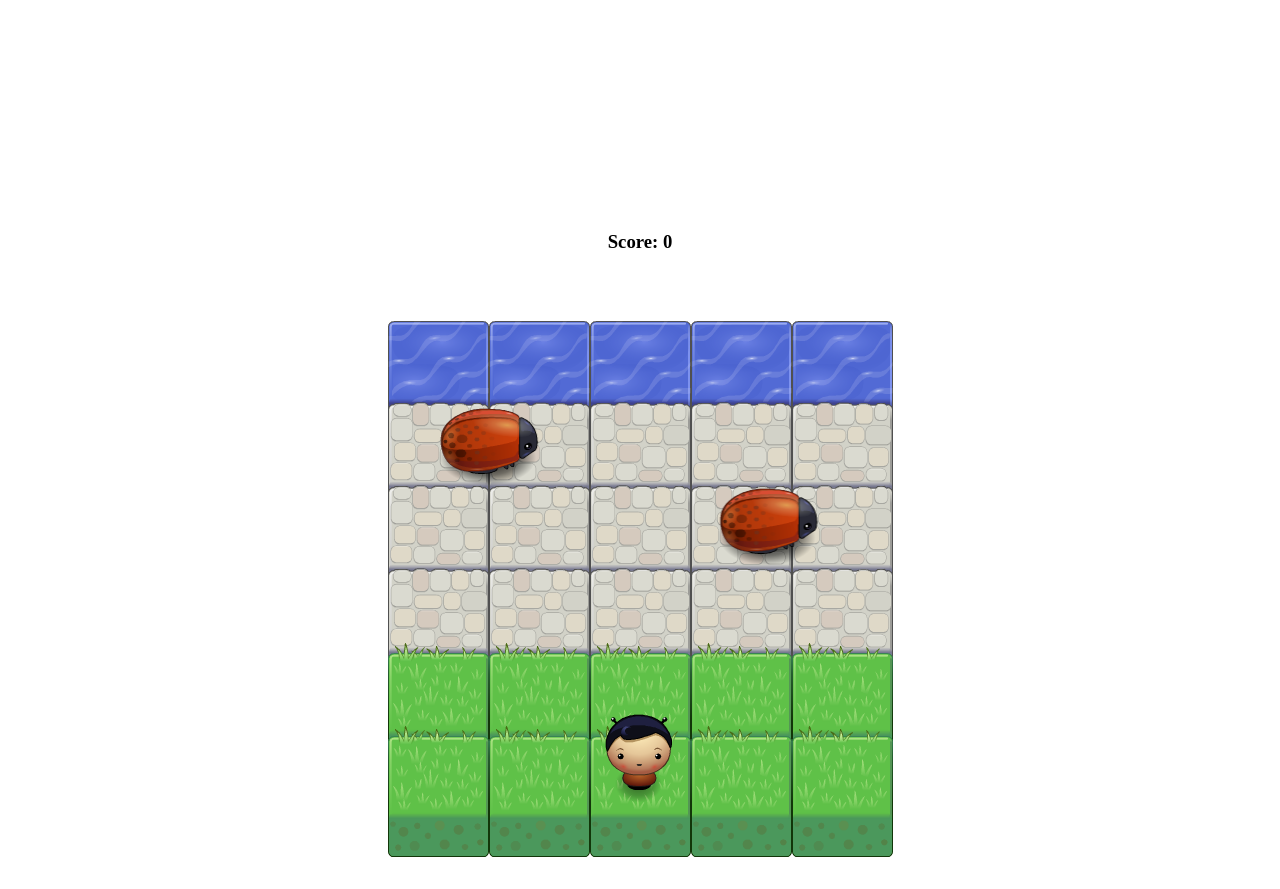
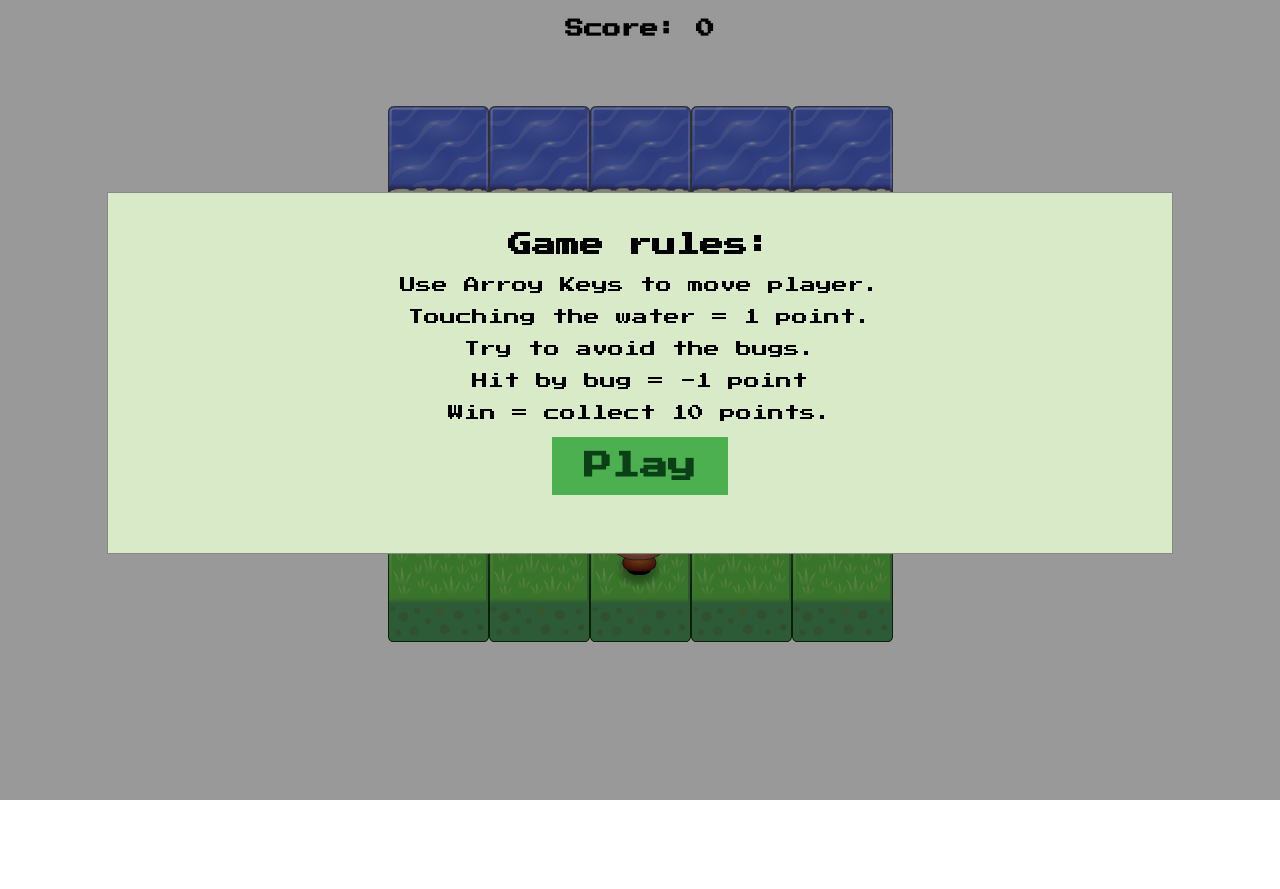
Before and after one commit to endgament/arcade-game, a plain HTML site: page index.html in a window 1280 px wide. After the commit the page ends 800 px from the top, so only its background shows below. Drawn offline with Linux system fonts and the light colour scheme.

Commit message:
Adding start modal

```diff
--- a/css/style.css
+++ b/css/style.css
@@ -1,3 +1,47 @@
 body {
     text-align: center;
+    font-family: 'Press Start 2P', cursive;
 }
+
+/* Start Modal */
+.start_modal {
+	display: none; /* Hidden by default */
+    position: fixed; /* Stay in place */
+    z-index: 1; /* Sit on top */
+    left: 0;
+    top: 0;
+    width: 100%; /* Full width */
+    height: 100%; /* Full height */
+    overflow: auto; /* Enable scroll if needed */
+    background-color: rgb(0,0,0); /* Fallback color */
+    background-color: rgba(0,0,0,0.4); /* Black w/ opacity */
+}
+
+.rules-modal {
+	background-color: #d9eac8; /* Light Green */
+    margin: 15% auto; /* 15% from the top and centered */
+    padding: 20px;
+    border: 1px solid #888;
+    width: 80%; /* Could be more or less, depending on screen size */
+    height: 40%;
+}
+
+/* The Close Button */
+.close {
+    color: #0b4017;
+    background-color: #4CAF50;
+    float: center;
+    font-size: 28px;
+    font-weight: bold;
+    padding: 15px 32px;
+    text-align: center;
+    text-decoration: none;
+    display: inline-block;
+}
+
+.close:hover,
+.close:focus {
+    color: black;
+    text-decoration: none;
+    cursor: pointer;
+}
--- a/index.html
+++ b/index.html
@@ -5,11 +5,22 @@
   	<meta http-equiv="X-UA-Compatible" content="ie=edge">
   	<meta name="viewport" content="width=device-width, initial-scale=1">
   	<title>Classic Arcade Game</title>
-  	<link href="https://fonts.googleapis.com/css?family=Roboto" rel="stylesheet">
+  	<link href="https://fonts.googleapis.com/css?family=Press+Start+2P" rel="stylesheet">
     <link rel="stylesheet" href="css/style.css">
 </head>
 <body>
-	<canvas id = "canvas" width = "200" height = "200"></canvas>
+  <!--start-modal-->
+  <section id="myModal" class="start_modal">
+    <section id="gameRules" class="rules-modal">
+      <h2>Game rules:</h2>
+      <p class="rules">Use Arroy Keys to move player.</p>
+      <p class="rules">Touching the water = 1 point.</p>
+      <p class="rules">Try to avoid the bugs.</p>
+      <p class="rules">Hit by bug = -1 point</p>
+      <p class="rules">Win = collect 10 points.</p>
+      <span class="close">Play</span>
+    </section>
+  </section>
 
 	<!--Score-->
 	<h3 class = 'score'>Score: 0</h3>
@@ -17,5 +28,7 @@
     <script src="js/resources.js"></script>
     <script src="js/app.js"></script>
     <script src="js/engine.js"></script>
+
+
 </body>
 </html>
--- a/js/app.js
+++ b/js/app.js
@@ -2,6 +2,17 @@
 let scoreCurrent = 0;
 const scoreUpdate = document.querySelector('.score');
 let allEnemies = [];
+var modal = document.getElementById('myModal');
+var span = document.getElementsByClassName("close")[0];
+
+(function startGame() {
+    window.onload = function(e) {
+        modal.style.display = "block";
+    }
+    // When the user clicks on <span> (x), close the modal
+    span.onclick = function() {
+        modal.style.display = "none";
+}})();
 
 // Enemies our player must avoid
 class Enemy  {
```
